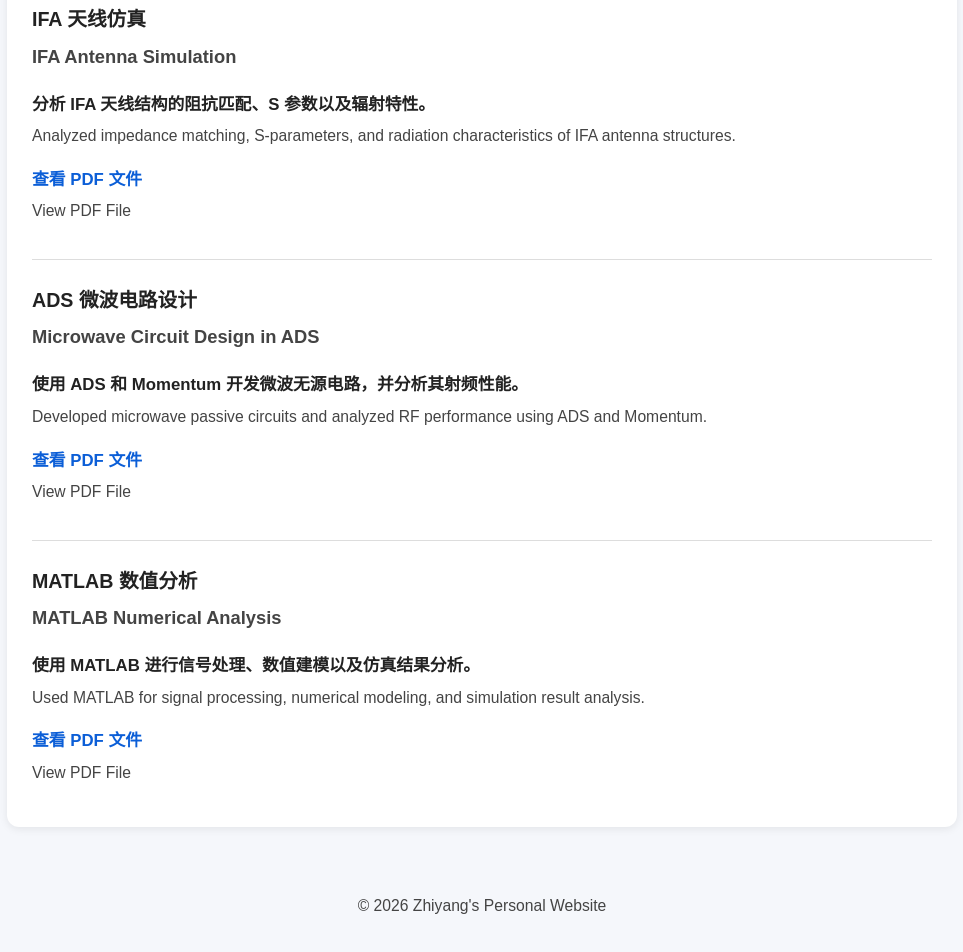
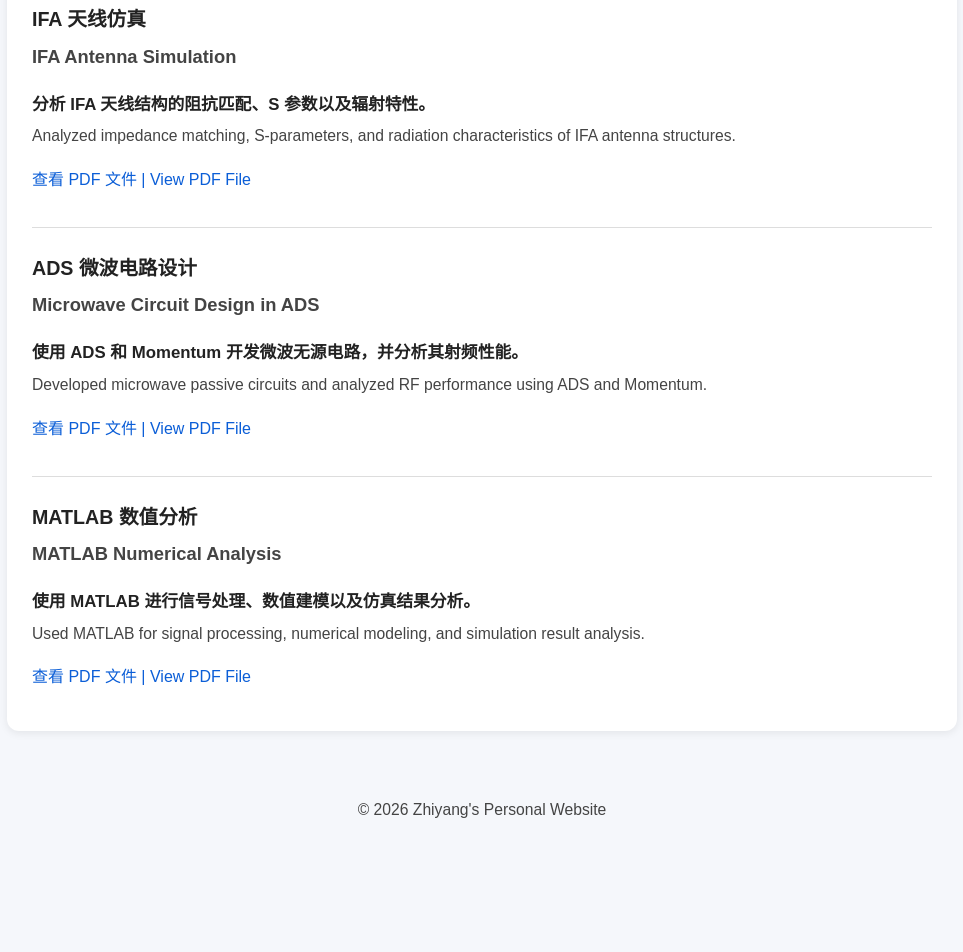
Before and after one commit to fanfanxuxu117-hue/fanfanxuxu117-hue.github.io, a plain HTML site: page index.html in a window 1280 px wide. Shown: the part 672-1624 px from the top of the page, without its empty margins (158-1121 px from the left). After the commit the page ends 1532 px from the top, so only its background shows below. Drawn offline with Linux system fonts and the light colour scheme.

Commit message:
Update index.html

```diff
--- a/index.html
+++ b/index.html
@@ -108,12 +108,7 @@
         <span class="cn">分析 IFA 天线结构的阻抗匹配、S 参数以及辐射特性。</span>
         <span class="en">Analyzed impedance matching, S-parameters, and radiation characteristics of IFA antenna structures.</span>
       </p>
-      <p>
-        <a href="antenna2.pdf" target="_blank">
-          <span class="cn">查看 PDF 文件</span>
-          <span class="en">View PDF File</span>
-        </a>
-      </p>
+     <p><a href="antenna2.pdf" target="_blank">查看 PDF 文件 | View PDF File</a></p>
     </div>
 
     <div class="project">
@@ -125,12 +120,7 @@
         <span class="cn">使用 ADS 和 Momentum 开发微波无源电路，并分析其射频性能。</span>
         <span class="en">Developed microwave passive circuits and analyzed RF performance using ADS and Momentum.</span>
       </p>
-      <p>
-        <a href="antenna3.pdf" target="_blank">
-          <span class="cn">查看 PDF 文件</span>
-          <span class="en">View PDF File</span>
-        </a>
-      </p>
+      <p><a href="antenna3.pdf" target="_blank">查看 PDF 文件 | View PDF File</a></p>
     </div>
 
     <div class="project">
@@ -142,12 +132,7 @@
         <span class="cn">使用 MATLAB 进行信号处理、数值建模以及仿真结果分析。</span>
         <span class="en">Used MATLAB for signal processing, numerical modeling, and simulation result analysis.</span>
       </p>
-      <p>
-        <a href="antenna4.pdf" target="_blank">
-          <span class="cn">查看 PDF 文件</span>
-          <span class="en">View PDF File</span>
-        </a>
-      </p>
+      <p><a href="antenna4.pdf" target="_blank">查看 PDF 文件 | View PDF File</a></p>
     </div>
   </section>
 
```
